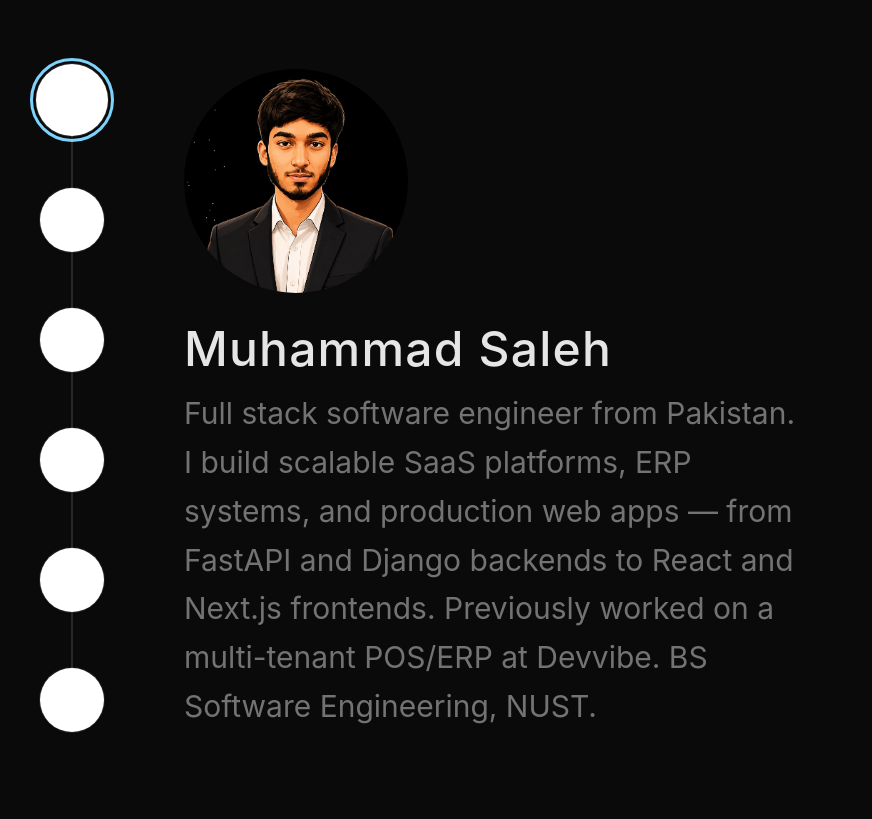
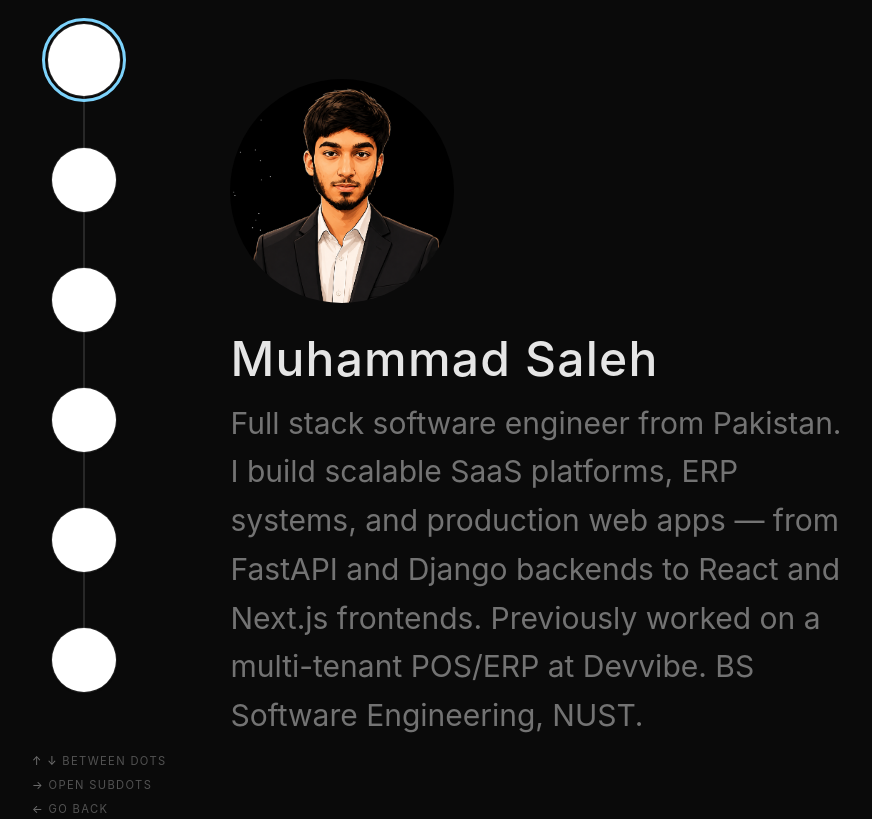
Before and after one commit to muhammadsaleh14/portfolio, a React (Vite) app: page / in a window 1280 px wide. Shown: the whole page, without its empty margins (0-872 px from the left). Built offline with nearby package versions, Linux system fonts and the light colour scheme.

Commit message:
added hints for navigation

```diff
--- /dev/null
+++ b/src/components/NavHint.tsx
@@ -0,0 +1,32 @@
+/** Subtle navigation cues — mobile swipe vs desktop keys. */
+export function NavHint() {
+  return (
+    <>
+      <p
+        className="mb-3 text-center text-[0.7rem] leading-relaxed tracking-[0.12em] text-neutral-600 uppercase md:hidden"
+        role="note"
+      >
+        Swipe <span className="text-neutral-500">← →</span> between dots
+        <span className="mx-2 text-neutral-700" aria-hidden>
+          ·
+        </span>
+        <span className="text-neutral-500">↑ ↓</span> for subdots
+      </p>
+
+      <p
+        className="mt-8 hidden max-w-[11rem] text-[0.7rem] leading-relaxed tracking-[0.12em] text-neutral-600 uppercase md:block"
+        role="note"
+      >
+        <span className="block">
+          <span className="text-neutral-500">↑ ↓</span> between dots
+        </span>
+        <span className="mt-1.5 block">
+          <span className="text-neutral-500">→</span> open subdots
+        </span>
+        <span className="mt-1.5 block">
+          <span className="text-neutral-500">←</span> go back
+        </span>
+      </p>
+    </>
+  )
+}
--- a/src/components/PortfolioLayout.tsx
+++ b/src/components/PortfolioLayout.tsx
@@ -1,4 +1,5 @@
 import type { ReactNode } from 'react'
+import { NavHint } from './NavHint'
 
 type PortfolioLayoutProps = {
   navigation: ReactNode
@@ -9,8 +10,11 @@ export function PortfolioLayout({ navigation, detail }: PortfolioLayoutProps) {
   return (
     <main className="flex min-h-svh w-full flex-col overflow-x-hidden bg-neutral-950 px-4 pt-6 pb-[max(1.5rem,env(safe-area-inset-bottom))] md:grid md:place-items-center md:overflow-hidden md:px-8 md:py-0">
       <div className="mx-auto flex w-full max-w-[1400px] flex-1 flex-col md:flex-none md:flex-row md:items-center md:gap-12 lg:gap-16">
-        <div className="order-2 mt-auto w-full shrink-0 pt-6 md:order-1 md:mt-0 md:w-auto md:pt-0">
-          {navigation}
+        <div className="order-2 mt-auto flex w-full shrink-0 flex-col pt-6 md:order-1 md:mt-0 md:w-auto md:pt-0">
+          <div className="order-2 md:order-1">{navigation}</div>
+          <div className="order-1 md:order-2">
+            <NavHint />
+          </div>
         </div>
         <div className="order-1 flex min-h-0 w-full flex-1 flex-col justify-center md:order-2 md:w-auto md:flex-none">
           {detail}
```
